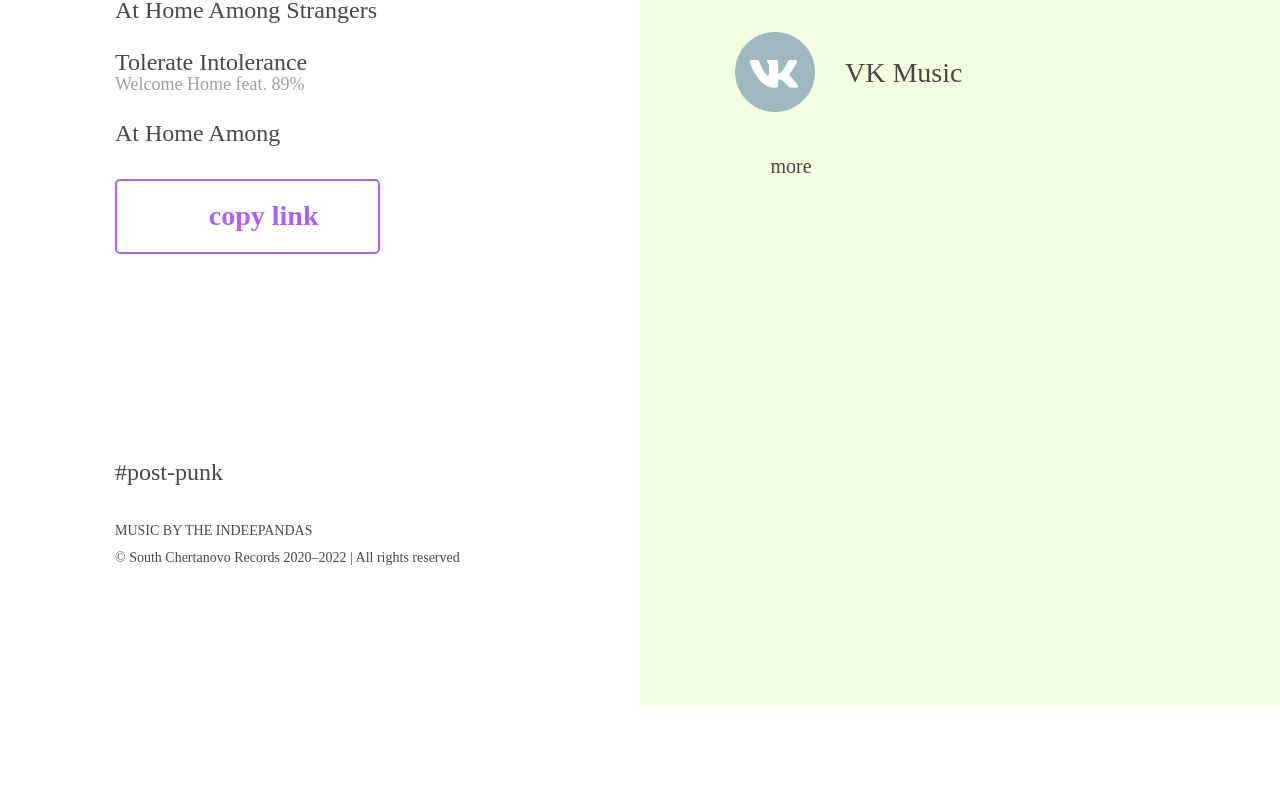
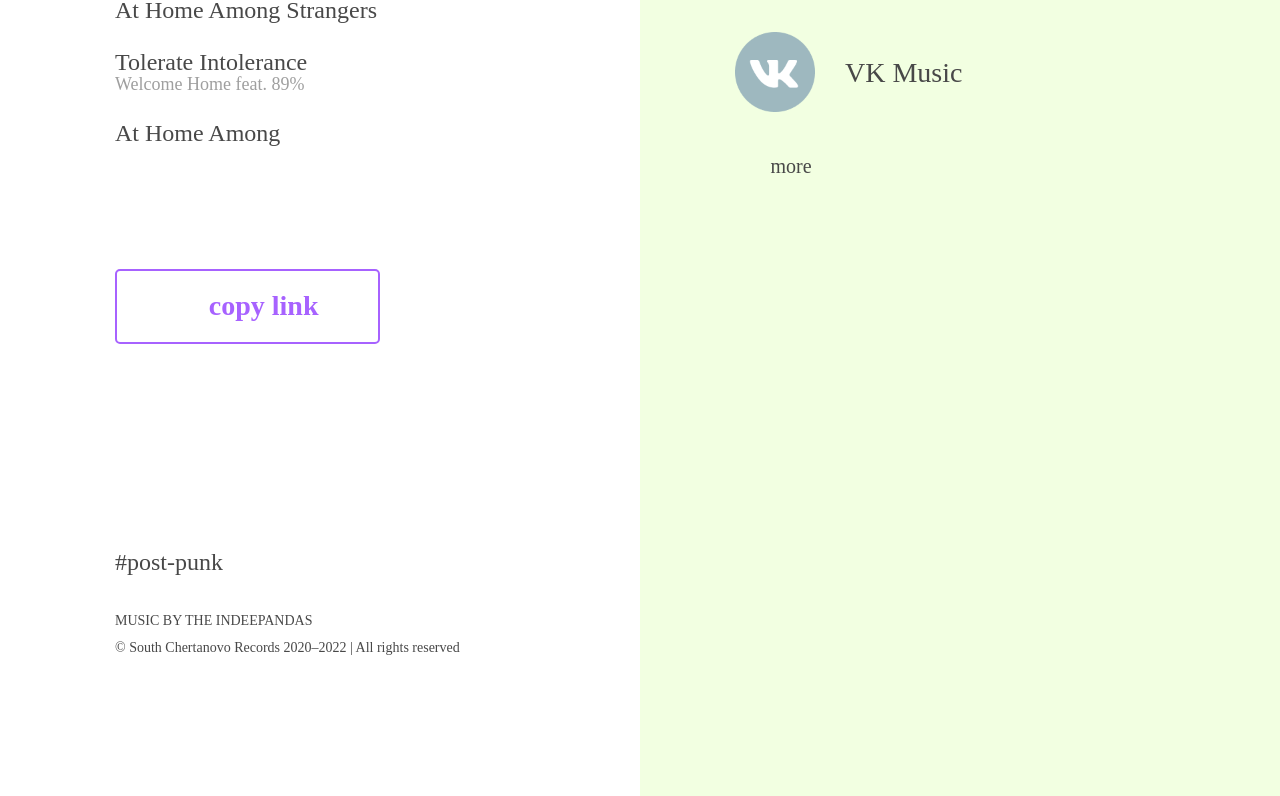
Before and after one commit to olga-evdokimova/Album-loc, a website built with webpack: page src/index.html in a window 1280 px wide. Shown: the part 1254-2050 px from the top of the page. Before the commit the page ends 1960 px from the top, so only its background shows below. Built offline with nearby package versions, Linux system fonts and the light colour scheme; files whose address does not match are found by name.

Commit message:
copy-link margin-top

```diff
--- a/src/scss/home.scss
+++ b/src/scss/home.scss
@@ -104,7 +104,7 @@
     border-radius: 5px;
     border: 2px solid $primary-100;
     padding: rem(20) rem(60);
-    margin-bottom: rem(100);
+    margin:rem(90)0 rem(100);
     &::before {
         padding-right: rem(10);
     }
```
